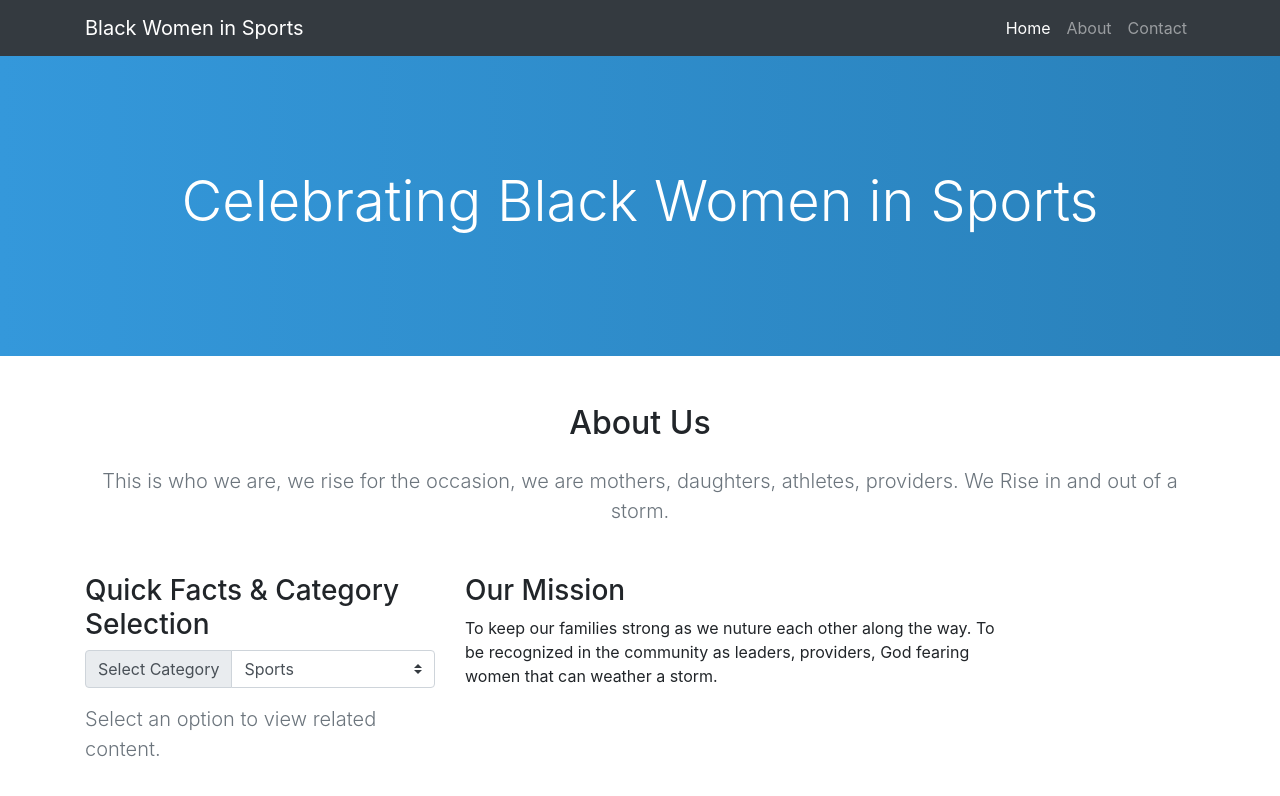
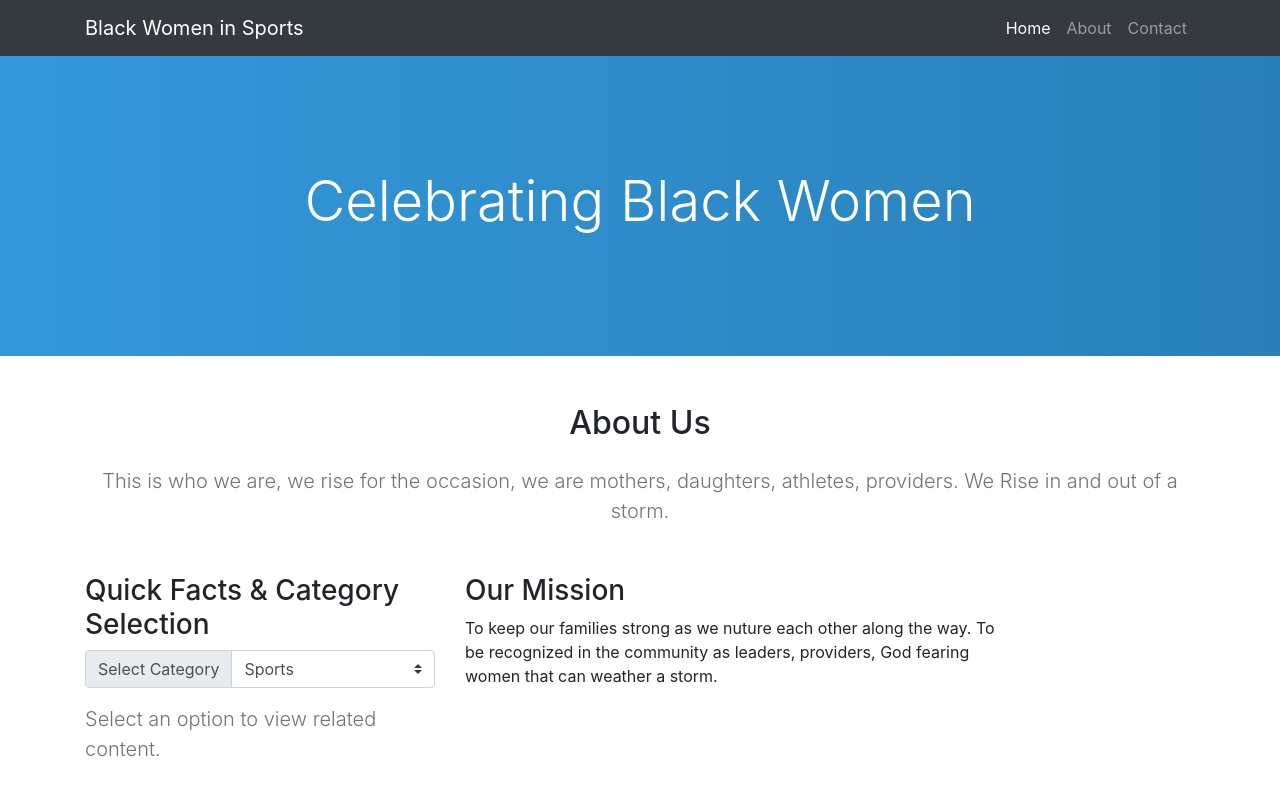
Before and after one commit to Sunnilu/atlas-bootstrap, a plain HTML site: page index.html in a window 1280 px wide. Shown: the top 796 px of the page. Drawn offline with nearby package versions, Linux system fonts and the light colour scheme.

Commit message:
changed the title

```diff
--- a/index.html
+++ b/index.html
@@ -38,7 +38,7 @@
 
     <!-- Banner -->
     <section class="banner">
-        <h1 class="display-4 text-white text-center py-5">Celebrating Black Women in Sports</h1>
+        <h1 class="display-4 text-white text-center py-5">Celebrating Black Women</h1>
     </section>
 
     <!-- About Section -->
```
